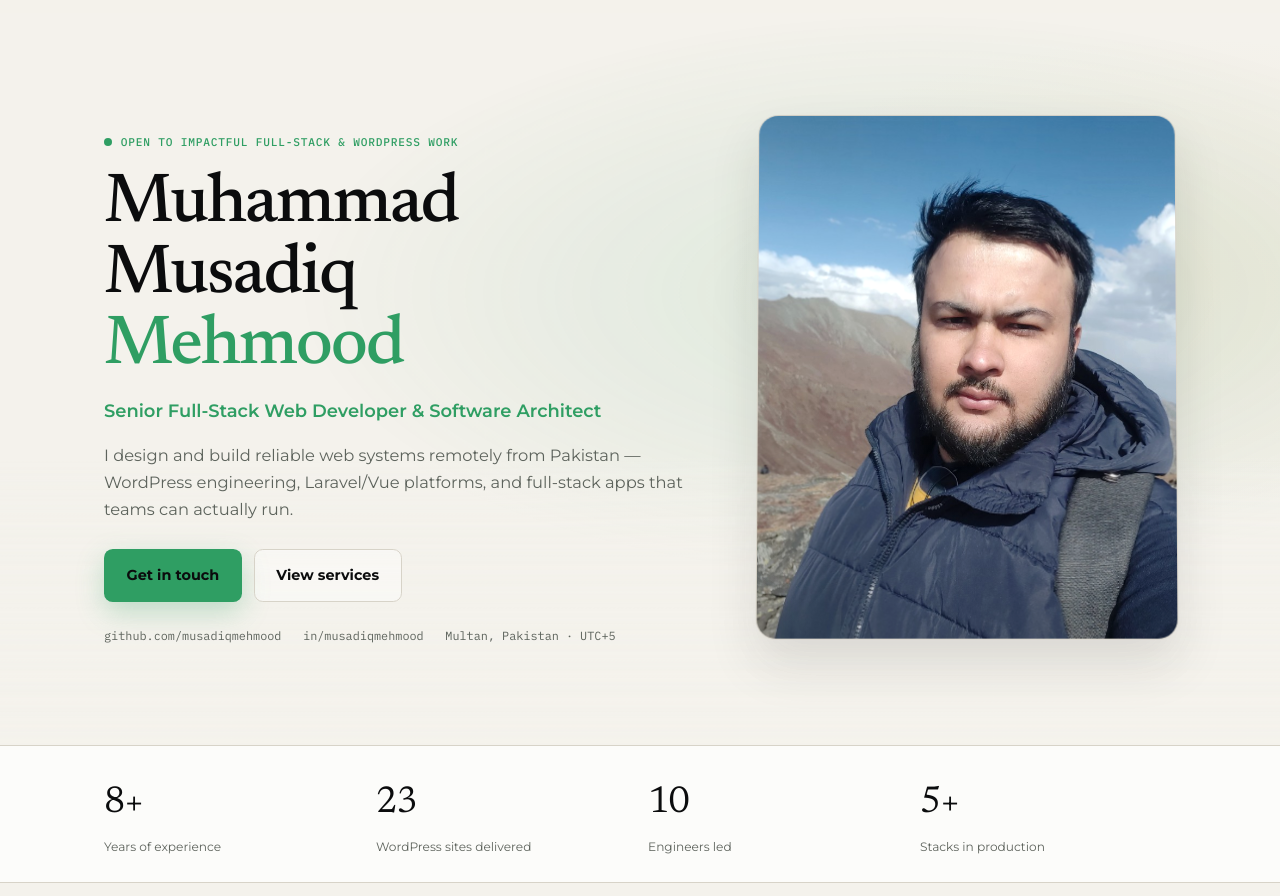
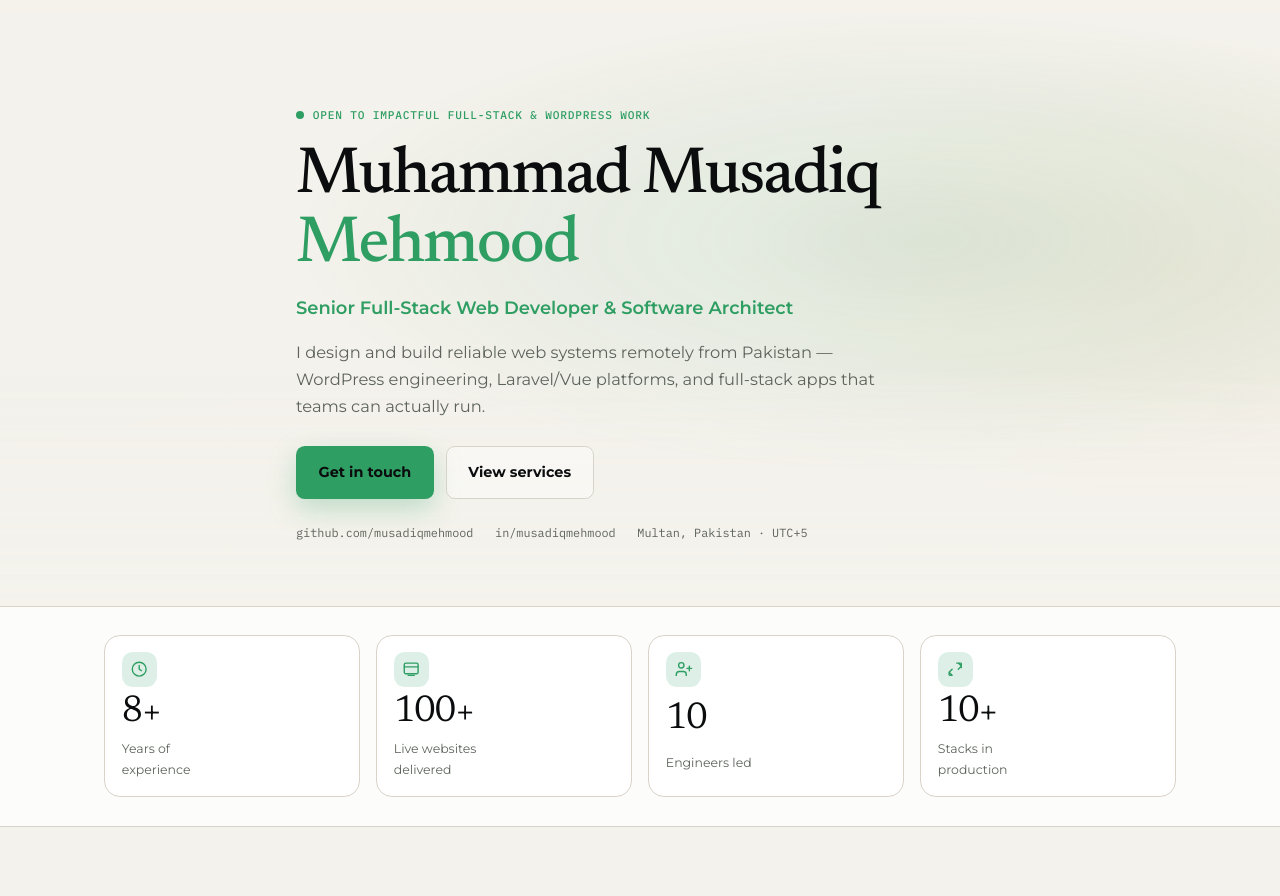
Before and after one commit to musadiqmehmood/musadiqmehmood.github.io, a plain HTML site: page index.html in a window 1280 px wide. Shown: the part 56-952 px from the top of the page. Drawn offline with Linux system fonts and the light colour scheme; animation ran at ten frames a second.

Commit message:
Balance hero without photo and iconize stats
Remove portrait from hero for a cleaner Arslan-style layout, update
stats to 100+ live sites and 10+ stacks, and add icon cards.

```diff
--- a/index.html
+++ b/index.html
@@ -133,30 +133,37 @@
             <span>Multan, Pakistan · UTC+5</span>
           </div>
         </div>
-        <div class="hero-visual reveal" aria-hidden="false">
-          <figure class="hero-frame">
-            <img src="assets/musadiq.jpg" alt="Muhammad Musadiq Mehmood" width="640" height="800" loading="eager">
-          </figure>
-        </div>
       </div>
     </section>
 
     <section class="stats" aria-label="At a glance">
       <div class="container stats-grid">
         <div class="stat reveal">
+          <span class="stat-icon" aria-hidden="true">
+            <svg viewBox="0 0 24 24" fill="none" stroke="currentColor" stroke-width="1.8"><circle cx="12" cy="12" r="9"/><path d="M12 7v5l3 2" stroke-linecap="round" stroke-linejoin="round"/></svg>
+          </span>
           <span class="stat-number">8+</span>
           <span class="stat-label">Years of experience</span>
         </div>
         <div class="stat reveal">
-          <span class="stat-number">23</span>
-          <span class="stat-label">WordPress sites delivered</span>
+          <span class="stat-icon" aria-hidden="true">
+            <svg viewBox="0 0 24 24" fill="none" stroke="currentColor" stroke-width="1.8"><rect x="3" y="4" width="18" height="14" rx="2"/><path d="M3 9h18M8 20h8" stroke-linecap="round"/></svg>
+          </span>
+          <span class="stat-number">100+</span>
+          <span class="stat-label">Live websites delivered</span>
         </div>
         <div class="stat reveal">
+          <span class="stat-icon" aria-hidden="true">
+            <svg viewBox="0 0 24 24" fill="none" stroke="currentColor" stroke-width="1.8"><path d="M16 21v-2a4 4 0 0 0-4-4H7a4 4 0 0 0-4 4v2"/><circle cx="9.5" cy="7" r="3.5"/><path d="M20 8v6M17 11h6" stroke-linecap="round"/></svg>
+          </span>
           <span class="stat-number">10</span>
           <span class="stat-label">Engineers led</span>
         </div>
         <div class="stat reveal">
-          <span class="stat-number">5+</span>
+          <span class="stat-icon" aria-hidden="true">
+            <svg viewBox="0 0 24 24" fill="none" stroke="currentColor" stroke-width="1.8"><path d="M4 17v2a1 1 0 0 0 1 1h3M14 4h5a1 1 0 0 1 1 1v5M8 12l-4 4 4 4M16 12l4-4-4-4" stroke-linecap="round" stroke-linejoin="round"/></svg>
+          </span>
+          <span class="stat-number">10+</span>
           <span class="stat-label">Stacks in production</span>
         </div>
       </div>
--- a/script.js
+++ b/script.js
@@ -6,7 +6,6 @@
   const themeToggle = document.getElementById("themeToggle");
   const metaTheme = document.getElementById("metaThemeColor");
   const year = document.getElementById("year");
-  const heroFrame = document.querySelector(".hero-frame");
   const sectionIds = ["about", "services", "experience", "skills", "contact"];
 
   if (year) year.textContent = String(new Date().getFullYear());
@@ -97,20 +96,6 @@
     reveals.forEach((el) => el.classList.add("is-visible"));
   }
 
-  /* Subtle 3D tilt on portrait */
-  if (heroFrame && !reduceMotion && window.matchMedia("(pointer: fine)").matches) {
-    const visual = heroFrame.parentElement;
-    visual.addEventListener("pointermove", (e) => {
-      const rect = heroFrame.getBoundingClientRect();
-      const x = (e.clientX - rect.left) / rect.width - 0.5;
-      const y = (e.clientY - rect.top) / rect.height - 0.5;
-      heroFrame.style.transform = `rotateY(${x * 8}deg) rotateX(${-y * 6}deg) translateY(-4px)`;
-    });
-    visual.addEventListener("pointerleave", () => {
-      heroFrame.style.transform = "";
-    });
-  }
-
   /* Count-up for stats when visible */
   const stats = document.querySelectorAll(".stat-number");
   if (!reduceMotion && stats.length && "IntersectionObserver" in window) {
@@ -120,7 +105,7 @@
       if (!match) return;
       const target = Number(match[1]);
       const suffix = match[2] || "";
-      const duration = 900;
+      const duration = target >= 100 ? 1200 : 900;
       const start = performance.now();
       const step = (now) => {
         const t = Math.min(1, (now - start) / duration);
--- a/styles.css
+++ b/styles.css
@@ -284,10 +284,10 @@ html[data-theme="light"] .theme-toggle .icon-sun { display: block; }
 /* ---------- Hero ---------- */
 .hero {
   position: relative;
-  min-height: calc(100svh - var(--nav-h));
+  min-height: auto;
   display: flex;
   align-items: center;
-  padding: clamp(2.5rem, 6vw, 4.5rem) 0 clamp(2.5rem, 5vw, 3.5rem);
+  padding: clamp(3.25rem, 8vw, 5.5rem) 0 clamp(2.75rem, 6vw, 4rem);
   overflow: hidden;
 }
 
@@ -309,9 +309,8 @@ html[data-theme="light"] .theme-toggle .icon-sun { display: block; }
 .hero-grid {
   position: relative;
   display: grid;
-  grid-template-columns: minmax(0, 1.15fr) minmax(0, 0.85fr);
-  gap: clamp(2rem, 5vw, 3.25rem);
-  align-items: center;
+  grid-template-columns: 1fr;
+  max-width: 46rem;
 }
 
 .eyebrow {
@@ -344,14 +343,15 @@ html[data-theme="light"] .theme-toggle .icon-sun { display: block; }
 .hero-name {
   font-family: var(--font-display);
   font-weight: 500;
-  font-size: clamp(2.4rem, 7vw, 4.35rem);
-  line-height: 1.02;
+  font-size: clamp(2.4rem, 6.5vw, 4.1rem);
+  line-height: 1.05;
   letter-spacing: -0.03em;
   color: var(--heading);
   margin-bottom: 0.8rem;
 }
-.hero-name-line { display: block; }
+.hero-name-line { display: inline; }
 .hero-name-line.accent { color: var(--accent); }
+.hero-name-line + .hero-name-line::before { content: " "; }
 
 .hero-role {
   font-size: clamp(0.98rem, 2vw, 1.12rem);
@@ -412,51 +412,12 @@ html[data-theme="light"] .theme-toggle .icon-sun { display: block; }
 .hero-meta a { transition: color 0.2s ease; }
 .hero-meta a:hover { color: var(--accent); }
 
-.hero-visual { perspective: 1000px; }
-.hero-frame {
-  position: relative;
-  border-radius: 1.25rem;
-  overflow: hidden;
-  border: 1px solid var(--line);
-  background: var(--paper-2);
-  aspect-ratio: 4 / 5;
-  max-width: 420px;
-  margin-left: auto;
-  box-shadow: var(--shadow);
-  transform-style: preserve-3d;
-  transition: transform 0.45s var(--ease);
-  animation: float-soft 7s var(--ease) infinite alternate;
-}
-.hero-frame::after {
-  content: "";
-  position: absolute;
-  inset: 0;
-  background: var(--frame-overlay);
-  pointer-events: none;
-}
-.hero-frame img {
-  width: 100%;
-  height: 100%;
-  object-fit: cover;
-  filter: grayscale(12%) contrast(1.05);
-  transition: transform 0.8s var(--ease), filter 0.5s ease;
-}
-.hero-frame:hover img {
-  transform: scale(1.04);
-  filter: grayscale(0%) contrast(1.05);
-}
-
-@keyframes float-soft {
-  from { transform: translateY(0) rotateX(0deg); }
-  to { transform: translateY(-12px) rotateX(1.5deg); }
-}
-
 /* ---------- Stats ---------- */
 .stats {
   border-top: 1px solid var(--line);
   border-bottom: 1px solid var(--line);
   background: var(--stat-bg);
-  padding: 1.6rem 0;
+  padding: 1.75rem 0;
   backdrop-filter: blur(8px);
 }
 .stats-grid {
@@ -464,18 +425,44 @@ html[data-theme="light"] .theme-toggle .icon-sun { display: block; }
   grid-template-columns: repeat(4, 1fr);
   gap: 1rem;
 }
+.stat {
+  display: grid;
+  justify-items: start;
+  gap: 0.45rem;
+  padding: 1rem 1.05rem;
+  border: 1px solid var(--line);
+  border-radius: 1rem;
+  background: var(--paper);
+  transition: transform 0.3s var(--ease), border-color 0.25s ease, box-shadow 0.3s ease;
+}
+.stat:hover {
+  transform: translateY(-3px);
+  border-color: color-mix(in srgb, var(--accent) 45%, var(--line));
+  box-shadow: var(--shadow);
+}
+.stat-icon {
+  width: 2.2rem;
+  height: 2.2rem;
+  display: grid;
+  place-items: center;
+  border-radius: 0.65rem;
+  background: color-mix(in srgb, var(--accent) 16%, transparent);
+  color: var(--accent);
+}
+.stat-icon svg { width: 1.15rem; height: 1.15rem; }
 .stat-number {
   display: block;
   font-family: var(--font-display);
   font-size: clamp(1.7rem, 3vw, 2.35rem);
   color: var(--heading);
   letter-spacing: -0.02em;
+  line-height: 1;
 }
 .stat-label {
   display: block;
-  margin-top: 0.2rem;
-  font-size: 0.76rem;
+  font-size: 0.78rem;
   color: var(--muted);
+  max-width: 14ch;
 }
 
 /* ---------- Sections ---------- */
@@ -505,9 +492,9 @@ html[data-theme="light"] .theme-toggle .icon-sun { display: block; }
 
 .about-layout {
   display: grid;
-  grid-template-columns: 1.4fr 0.8fr;
+  grid-template-columns: 1.25fr 0.95fr;
   gap: clamp(1.5rem, 4vw, 2.5rem);
-  align-items: start;
+  align-items: stretch;
 }
 .lede {
   font-size: 1.04rem;
@@ -523,7 +510,12 @@ html[data-theme="light"] .theme-toggle .icon-sun { display: block; }
   border-radius: 1rem;
   background: var(--paper);
   overflow: hidden;
+  height: 100%;
+  display: flex;
+  flex-direction: column;
+  justify-content: stretch;
 }
+.about-facts li { flex: 1; }
 .about-facts li {
   display: grid;
   gap: 0.2rem;
@@ -808,7 +800,6 @@ a.channel:hover {
 .hero-copy .reveal:nth-child(4) { transition-delay: 0.24s; }
 .hero-copy .reveal:nth-child(5) { transition-delay: 0.3s; }
 .hero-copy .reveal:nth-child(6) { transition-delay: 0.36s; }
-.hero-visual.reveal { transition-delay: 0.2s; }
 
 /* Page load curtain */
 .page-enter body {
@@ -821,12 +812,9 @@ a.channel:hover {
 
 /* ---------- Responsive ---------- */
 @media (max-width: 980px) {
-  .hero-grid { grid-template-columns: 1fr; gap: 2.25rem; }
-  .hero-frame { margin: 0 auto; max-width: min(360px, 78vw); }
   .about-layout { grid-template-columns: 1fr; }
   .skills-grid { grid-template-columns: 1fr 1fr; }
   .stats-grid { grid-template-columns: 1fr 1fr; }
-  .hero { min-height: auto; }
   .contact-panel { grid-template-columns: 1fr; }
 
   .nav-inner {
```
